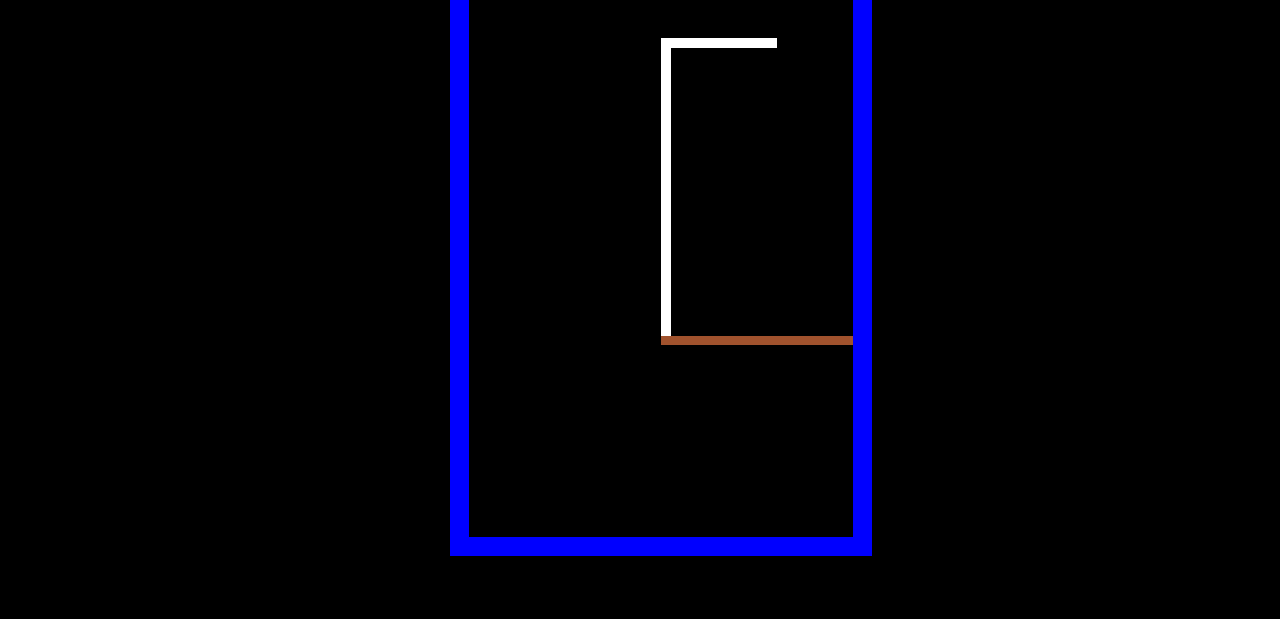
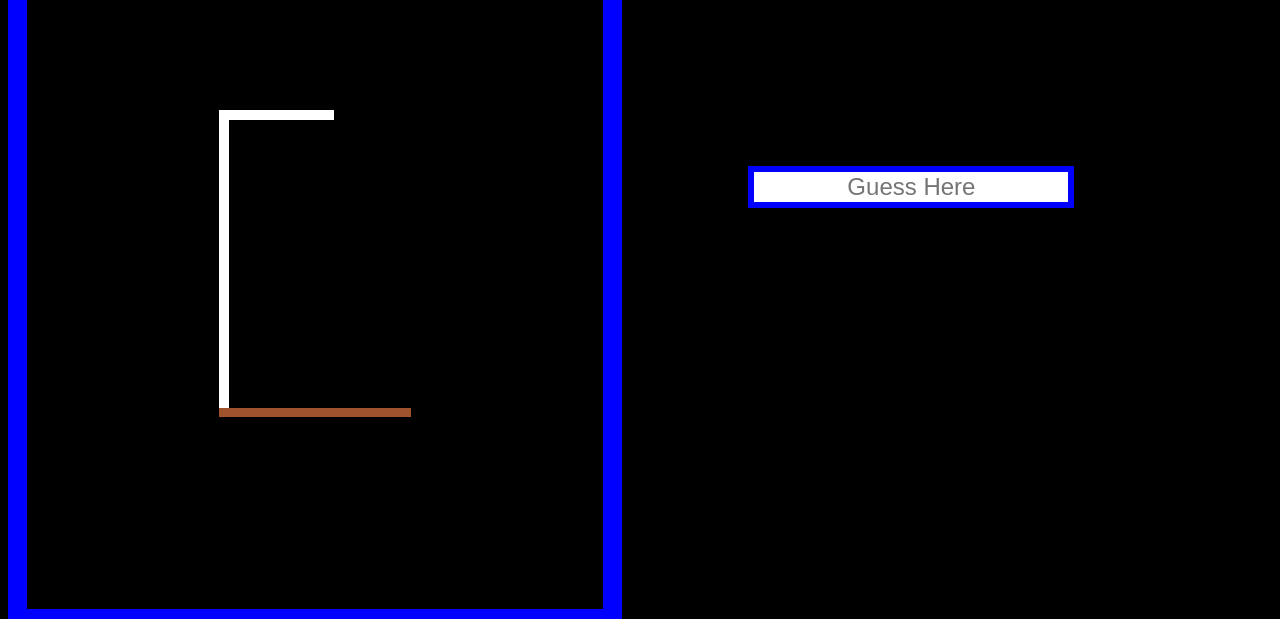
Before and after one commit to hollenberry/HR-Hangman, a plain HTML site: page index.html in a window 1280 px wide. Shown: the part 181-800 px from the top of the page. Drawn offline with nearby package versions, Linux system fonts and the light colour scheme.

Commit message:
Moved locations around for better asthetics.

```diff
--- a/index.html
+++ b/index.html
@@ -19,7 +19,7 @@
       <p id = "prompt">_ _ _ _ _ _ _ </p>
     </div>
       <div class = "wrongBox">
-        <p> Wrong Letters </p>
+        <p></p>
       </div>
     <div class = "bottom">
       <form class = "input">
--- a/styles.css
+++ b/styles.css
@@ -6,8 +6,9 @@ body {
 .top {
   background-color: black;
   color: white;
-  margin-left: 35%;
-  margin-right: 35%;
+  /*margin-left: 35%;
+  margin-right: 35%;*/
+  float: left;
 }
 .figure {
   color: white;
@@ -34,6 +35,9 @@ canvas {
   background: sienna;
 }
 
+.middle {
+  float: none;
+}
 #prompt {
   margin-left: 40%;
   color: white;
@@ -47,15 +51,20 @@ canvas {
   padding: 1em;
   color: red;
   margin-left: 40%;
-  margin-right: 45%;
+  /*margin-right: 45%;*/
+  /*float: right;
+  position: relative;*/
 
 }
+
 .bottom {
+  float: none;
+  position: relative;
 }
 input[type="text"] {
   font-size: 1.5em;
-  margin-top: 2%;
-  margin-left:42.5%;
+  /*margin-top: 2%;*/
+  margin-left: 10%;
   border: .25em solid blue;
   color: blue;
   text-align: center;
```
